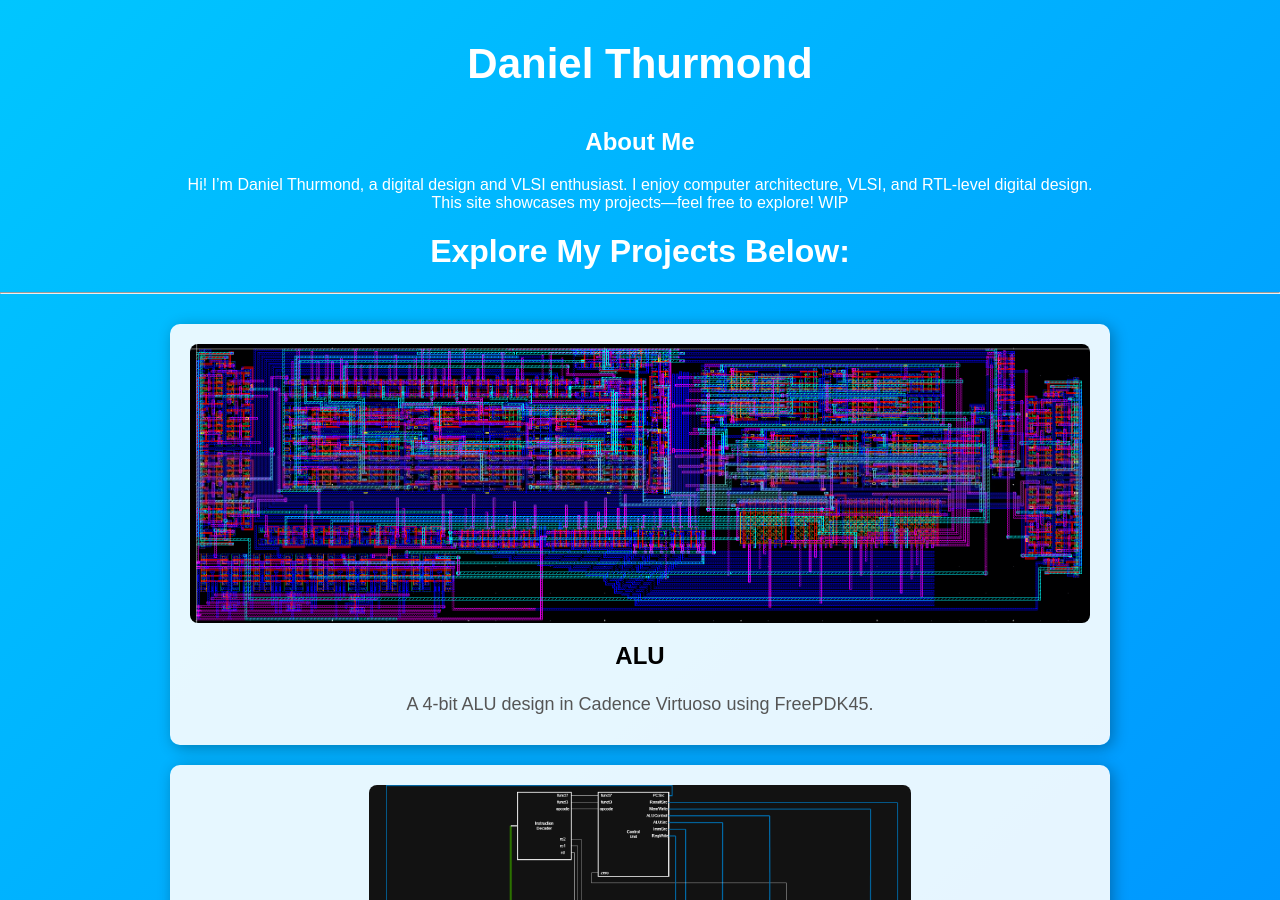
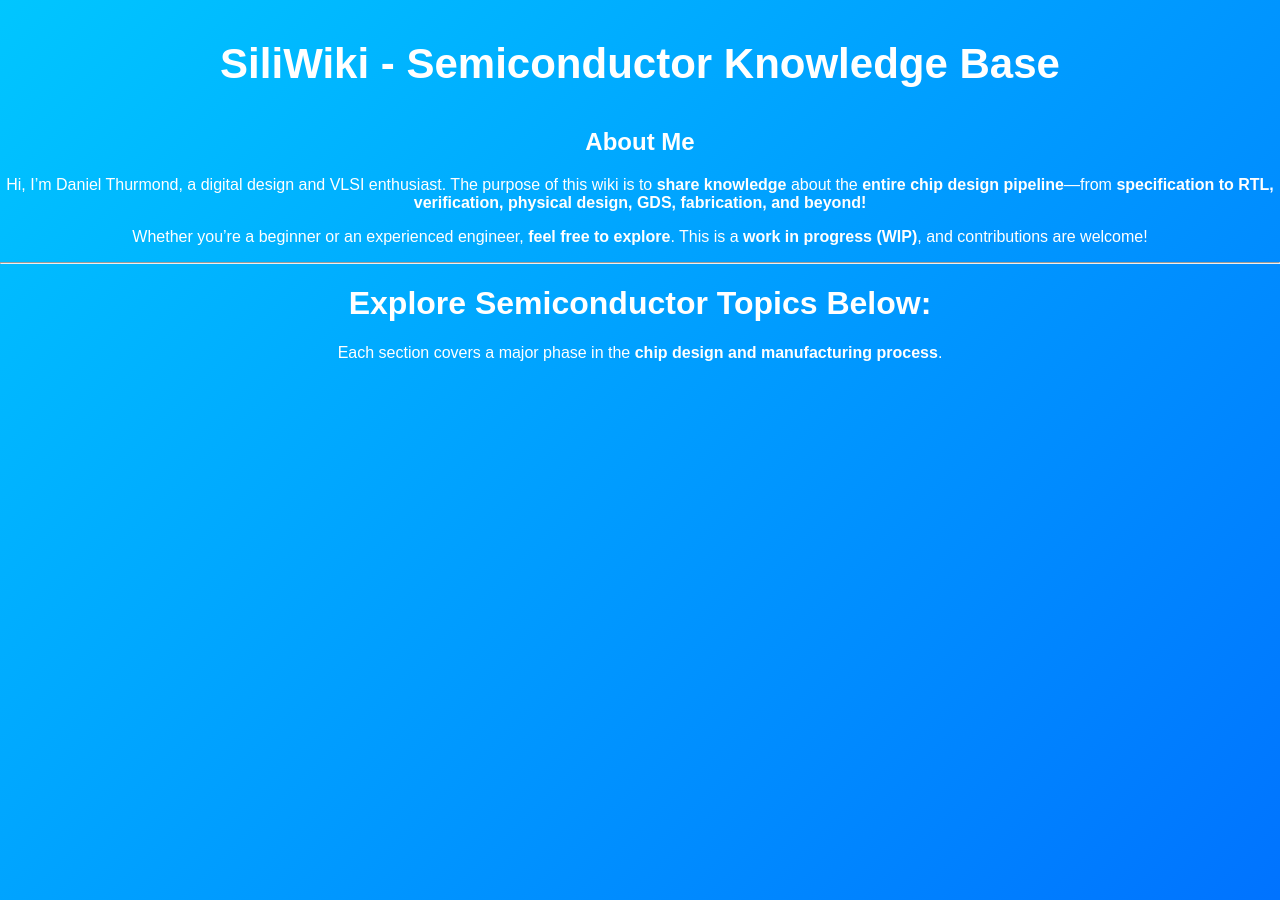
Before and after one commit to danielthurmond/danielthurmond.github.io, a Jekyll site: the page built from index.md, in a window 1280 px wide and 900 px high. Built offline with Jekyll 4.4.1, drawn with Linux system fonts in a browser that asks for light colours; some of the changed text lies outside the part shown.

Commit message:
reworking to siliwiki

```diff
--- a/index.md
+++ b/index.md
@@ -1,20 +1,25 @@
 ---
-title: Daniel Thurmond
+title: SiliWiki - Semiconductor Knowledge Base
 layout: default
 ---
+
 ## About Me
-Hi! I'm Daniel Thurmond, a digital design and VLSI enthusiast. I enjoy computer architecture, VLSI, and RTL-level digital design.
-This site showcases my projects—feel free to explore! WIP
-# Explore My Projects Below:
+Hi, I'm Daniel Thurmond, a digital design and VLSI enthusiast. The purpose of this wiki is to **share knowledge** about the **entire chip design pipeline**—from **specification to RTL, verification, physical design, GDS, fabrication, and beyond!**
+
+Whether you're a beginner or an experienced engineer, **feel free to explore**. This is a **work in progress (WIP)**, and contributions are welcome!
+
 ---
 
-<div class="project-grid">
-  {% for project in site.data.projects %}
-    <div class="project-card">
-      <a href="{{ project.link }}">
-        <img src="{{ project.image }}" alt="{{ project.name }}">
-        <h3>{{ project.name }}</h3>
-        <p>{{ project.description }}</p>
+# **Explore Semiconductor Topics Below:**
+Each section covers a major phase in the **chip design and manufacturing process**.
+
+<div class="process-grid">
+  {% for topic in site.data.silicon_topics %}
+    <div class="process-card">
+      <a href="{{ topic.link }}">
+        <img src="{{ topic.image }}" alt="{{ topic.name }}">
+        <h3>{{ topic.name }}</h3>
+        <p>{{ topic.description }}</p>
       </a>
     </div>
   {% endfor %}
```
